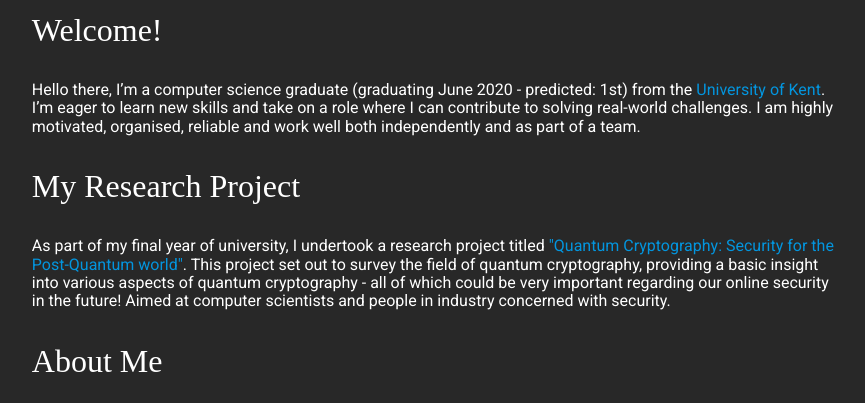
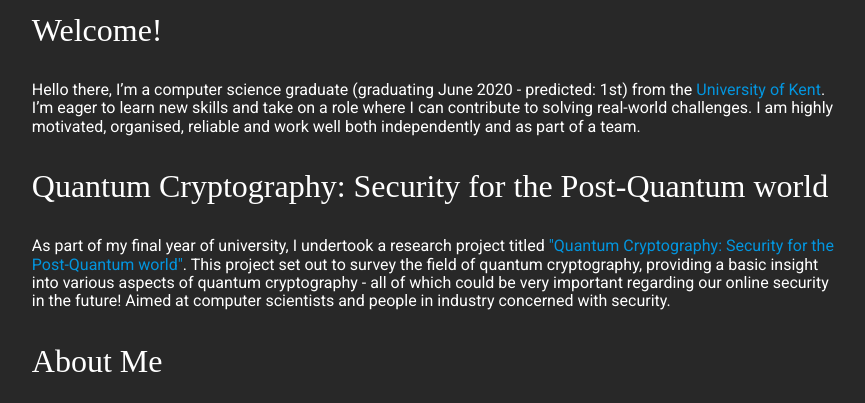
Before and after one commit to d-w-arnold/deltawhiskeyalpha.com, a PHP site: page / in a window 1280 px wide. Shown: the part 166-569 px from the top of the page, without its empty margins (205-1070 px from the left). Run offline with PHP 8.4, Linux system fonts and the light colour scheme; some libraries are stand-ins or nearby versions.

Commit message:
Changed title for research project section on home page, to the title of paper

```diff
--- a/index.php
+++ b/index.php
@@ -19,7 +19,7 @@ include './topHTML.php';
 
     <div class="spacing4"></div>
 
-    <p class="title">My Research Project</p>
+    <p class="title">Quantum Cryptography: Security for the Post-Quantum world</p>
 
     <div class="writing roboto">
         <p>As part of my final year of university, I undertook a research project
```
